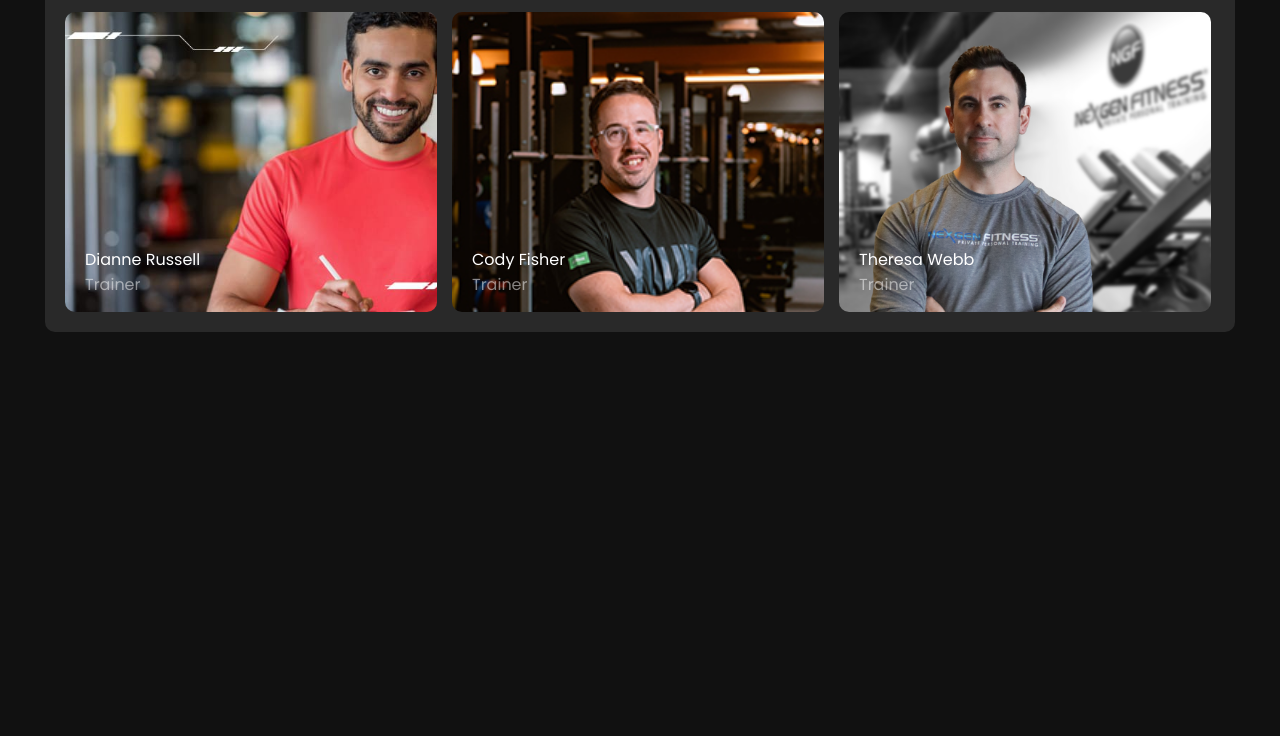
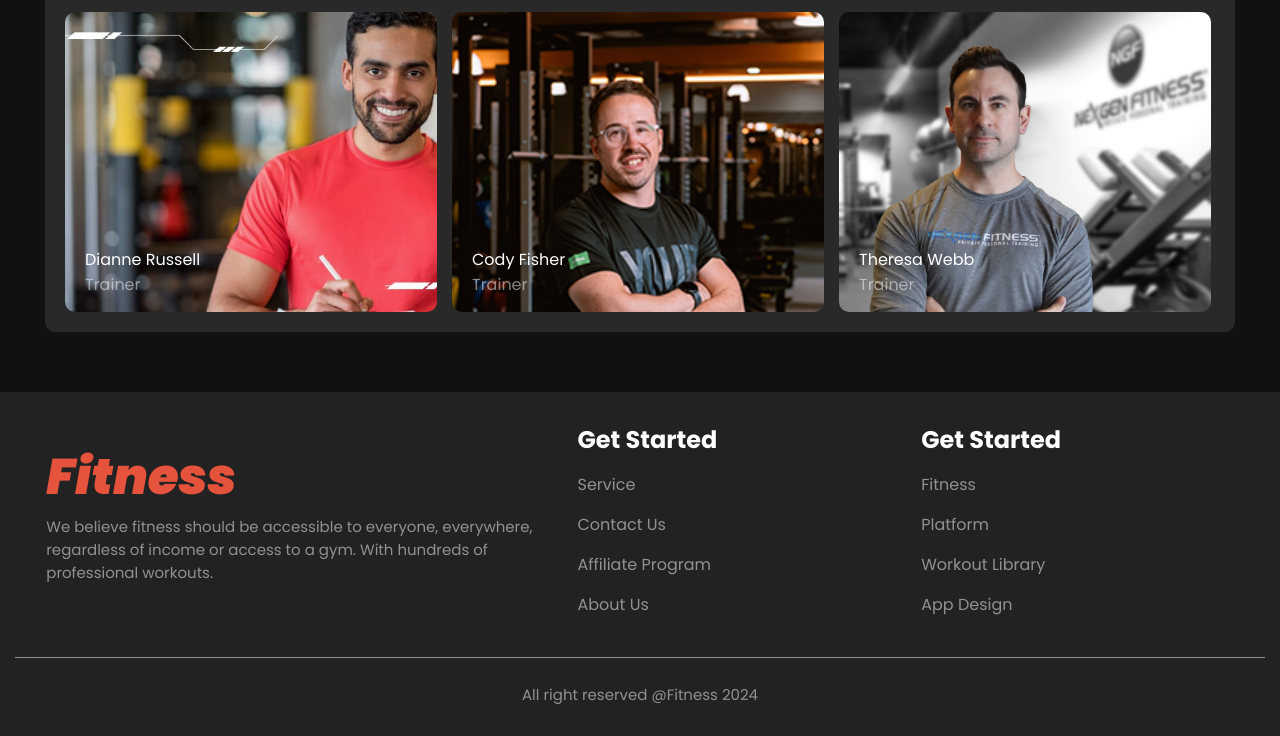
Before and after one commit to mehedihasanmurad/Fiteness-Project-Responsive, a plain HTML site: page index.html in a window 1280 px wide. Shown: the part 3359-4095 px from the top of the page. Before the commit the page ends 3721 px from the top, so only its background shows below. Drawn offline with Linux system fonts and the light colour scheme.

Commit message:
footer part added

```diff
--- a/css/responsive.css
+++ b/css/responsive.css
@@ -243,4 +243,31 @@
         width: 400px;
     }
 
+    .footer-section {
+        flex-direction: column;
+        margin: 0 20px;
+    }
+
+    .footer-text {
+        width: 100%;
+    }
+
+    .footer-text1 {
+        width: 100%;
+    }
+
+    .footer-text2 {
+        width: 100%;
+    }
+
+    .boder {
+        width: 100%;
+        margin-top: 10px;
+    }
+
+    .copyright {
+        text-align: justify;
+        margin-left: 15px;
+    }
+
 }
--- a/css/style.css
+++ b/css/style.css
@@ -472,3 +472,84 @@ input {
     height: 300px;
     border-radius: 10px;
 }
+
+
+/* footer styles here  */
+footer {
+    background-color: rgba(34, 34, 34, 1);
+    margin-top: 60px;
+}
+
+.footer-section {
+    max-width: 1250px;
+    min-height: 100px;
+    margin: 0 auto;
+    display: flex;
+    justify-content: space-evenly;
+    align-items: center;
+}
+
+.footer-text {
+    width: 40%;
+}
+
+.footer-text p {
+    font-size: 15px;
+    color: rgba(255, 255, 255, 0.5);
+}
+
+.footer-text1 {
+    width: 25%;
+    margin-top: 30px;
+}
+
+.footer-text h1 {
+    font-size: 50px;
+}
+
+.footer-text1 h2 {
+    margin-bottom: 15px;
+}
+
+.footer-text1 a {
+    color: rgba(255, 255, 255, 0.5);
+    text-decoration: none;
+    margin-bottom: 15px;
+    display: flex;
+}
+
+.footer-text2 {
+    width: 25%;
+    margin-top: 30px;
+}
+
+.footer-text2 a {
+    color: rgba(255, 255, 255, 0.5);
+    text-decoration: none;
+    margin-bottom: 15px;
+    display: flex;
+}
+
+.footer-text2 h2 {
+    margin-bottom: 15px;
+}
+
+
+.boder {
+    border-top: 1px solid rgba(255, 255, 255, 0.5);
+    max-width: 1250px;
+    margin: 0 auto;
+    margin-top: 25px;
+    margin-bottom: 25px;
+}
+
+
+.copyright {
+   text-align: center;
+   padding-bottom: 30px;
+   color: rgba(255, 255, 255, 0.5);
+}
+
+.copyright p {
+   font-size: 15px;
+}
--- a/index.html
+++ b/index.html
@@ -334,6 +334,34 @@
         </section>
         <!-- Meet our team parts ends here -->
     </main>
-    <footer></footer>
+    <footer>
+        <section class="footer-section">
+            <div  class="footer-text">
+                <h1 class="special">Fitness</h1>
+                <p>We believe fitness should be accessible to everyone, everywhere, regardless of income or access to a gym. With hundreds of professional workouts.</p>
+            </div>
+            <div class="footer-text1">
+                <h2>Get Started</h2>
+                <a href="">Service</a>
+                <a href="">Contact Us</a>
+                <a href="">Affiliate Program</a>
+                <a href="">About Us</a>
+            </div>
+            <div class="footer-text2">
+                <h2>Get Started</h2>
+                <a href="">Fitness</a>
+                <a href="">Platform</a>
+                <a href="">Workout Library</a>
+                <a href="">App Design</a>
+            </div>
+
+        </section>
+            <div class="boder">
+
+            </div>
+            <div class="copyright">
+                <p>All right reserved @Fitness 2024</p>
+            </div>
+    </footer>
 </body>
 </html>
```
